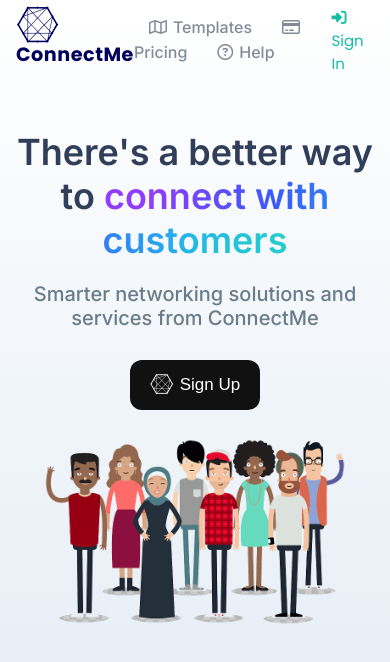
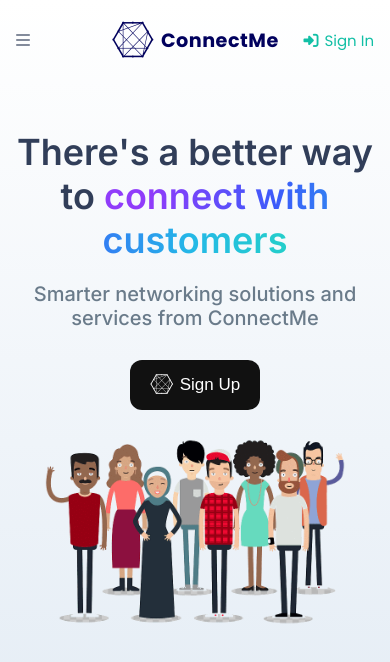
Before and after one commit to LennyRemache/ConnectMe, a React (Create React App) app in the folder frontend/: page / in a window 390 px wide. Shown: the top 662 px of the page. Built offline with nearby package versions, Linux system fonts and the light colour scheme.

Commit message:
Added mobile responsiveness to navbar

```diff
--- a/frontend/src/components/NavBar.jsx
+++ b/frontend/src/components/NavBar.jsx
@@ -1,4 +1,4 @@
-import React from "react";
+import React, { useState } from "react";
 import "../styles/NavBar.css";
 import { NavLink } from "react-router-dom";
 import { useAtom } from "jotai";
@@ -7,18 +7,35 @@ import { navItems } from "./NavItems";
 
 function NavBar() {
   const [loggedIn] = useAtom(statusAtom);
+  const [click, setClick] = useState(false);
+  const handleClick = () => setClick(!click);
+  const [width, setWidth] = useState(window.innerWidth);
+  window.addEventListener("resize", () => setWidth(window.innerWidth));
 
   return (
     <>
       <nav className="navbar">
-        <NavLink to="/" className="navbar-logo">
-          <i class="fa-brands fa-connectdevelop fa-2xl"></i>
+        <div className="menu-open-icon" onClick={handleClick}>
+          <i className="fas fa-bars" />
+        </div>
+
+        <NavLink to="/" className="navbar-logo" onClick={() => setClick(false)}>
+          <i className="fa-brands fa-connectdevelop fa-2xl"></i>
           ConnectMe
         </NavLink>
-        <div className="navbar-links">
+
+        <div className={click ? "navbar-links active" : "navbar-links"}>
+          <div className="menu-close-icon" onClick={handleClick}>
+            <i className="fa-solid fa-x"></i>
+          </div>
           {navItems.map((item, index) => {
             return (
-              <NavLink to={item.path} className={item.cName}>
+              <NavLink
+                to={item.path}
+                className={item.cName}
+                key={index}
+                onClick={() => setClick(false)}
+              >
                 <i className={item.icon} />
                 {item.title}
               </NavLink>
@@ -27,12 +44,12 @@ function NavBar() {
         </div>
         {loggedIn ? (
           <NavLink to="account" className="navbar-account">
-            <i class="fa-regular fa-user"></i>
+            <i className="fa-regular fa-user"></i>
             Account
           </NavLink>
         ) : (
           <NavLink to="form" className="navbar-account">
-            <i class="fa-solid fa-right-to-bracket"></i>
+            <i className="fa-solid fa-right-to-bracket"></i>
             Sign In
           </NavLink>
         )}
--- a/frontend/src/components/pages/Home.jsx
+++ b/frontend/src/components/pages/Home.jsx
@@ -14,7 +14,7 @@ function Home() {
             Smarter networking solutions and services from ConnectMe
           </h1>
           <button className="hero-register-btn">
-            <i class="fa-brands fa-connectdevelop fa-lg"></i>Sign Up
+            <i className="fa-brands fa-connectdevelop fa-lg"></i>Sign Up
           </button>
           <img
             src={require("../../assets/networking.png")}
--- a/frontend/src/styles/NavBar.css
+++ b/frontend/src/styles/NavBar.css
@@ -11,7 +11,8 @@
   padding: 0 1rem;
 }
 
-.menu-icon {
+.menu-open-icon,
+.menu-close-icon {
   display: none;
 }
 
@@ -57,3 +58,63 @@
 .navbar-account:hover {
   color: #11bfa59f;
 }
+
+@media screen and (max-width: 960px) {
+  .navbar-logo {
+    border: 0px solid red;
+    position: absolute;
+    left: 0;
+    right: 0;
+    margin: 0 auto;
+    width: fit-content;
+  }
+
+  .menu-open-icon,
+  .menu-close-icon {
+    display: block;
+    cursor: pointer;
+    border: 0px solid red;
+    color: rgba(49, 62, 89, 0.6);
+  }
+
+  .menu-close-icon {
+    width: fit-content;
+    height: fit-content;
+    height: 53px;
+    display: flex;
+    align-items: center;
+  }
+
+  .menu-close-icon:hover,
+  .menu-open-icon:hover {
+    color: rgba(49, 62, 89, 1);
+  }
+
+  .navbar-links {
+    border: 0px solid red;
+    position: absolute;
+    top: 0;
+    left: -200vw;
+    display: flex;
+    flex-direction: column;
+    height: 100vh;
+    background-color: rgb(199, 211, 255);
+    z-index: 2;
+    width: 340px;
+    padding: 0 2rem;
+    transition: all 1s ease-in-out;
+    -webkit-box-shadow: 20px 0px 21px 8px rgba(0, 0, 0, 0.24);
+    -moz-box-shadow: 20px 0px 21px 8px rgba(0, 0, 0, 0.24);
+    box-shadow: 20px 0px 21px 8px rgba(0, 0, 0, 0.24);
+  }
+
+  .navbar-links.active {
+    left: 0;
+    transition: all 0.5s ease;
+  }
+
+  .navbar-link {
+    border-bottom: 2px solid rgba(128, 128, 128, 0.205);
+    padding: 1.5rem 0rem;
+  }
+}
```
Also changed, not shown: frontend/src/components/SideBar.jsx (deleted, +0 -23 lines).
